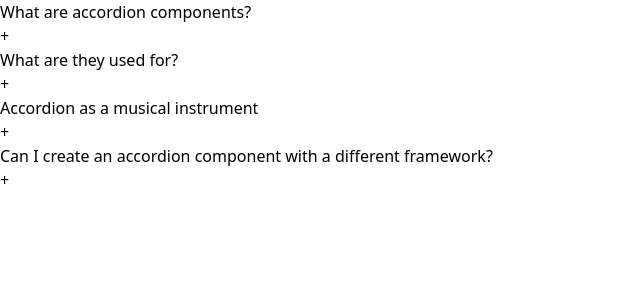
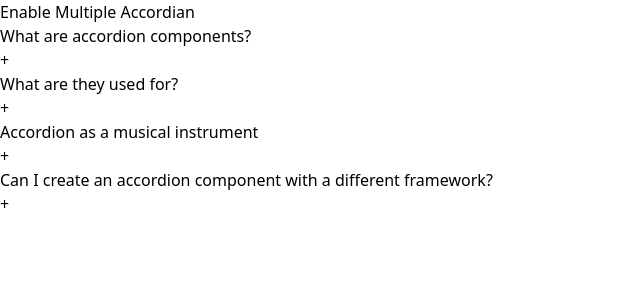
Before and after one commit to Faizan-khan28/practice-projects, a React (Vite) app: page / in a window 1280 px wide. Shown: the top 300 px of the page, without its empty margins (0-640 px from the left). Built offline with nearby package versions, Linux system fonts and the light colour scheme.

Commit message:
multiple Accordian

```diff
--- a/src/Components/accordian/Accordian.jsx
+++ b/src/Components/accordian/Accordian.jsx
@@ -5,15 +5,23 @@ import data from "./data";
 
 export default function Accordian() {
   const [selected, setSelected] = useState(null);
+  const [multiplesSelected , setmultiplesSelected] = useState(null);
 
   let singleSeleted = (getid) => {
     setSelected(getid === selected ? null : getid);
   };
 
+  let multipleSelected = (getmulid) => {
+      setmultiplesSelected(getmulid === multiplesSelected ? null : getmulid);
+  }
+
+  console.log(multiplesSelected);
+
   console.log(selected);
 
   return (
-    <div className="flex justify-center items-center mt-10">
+    <div className="flex justify-center flex-col items-center mt-10">
+      <button onClick={()=> multipleSelected(data.id)} className="mb-3 bg-black text-white p-2 font-semibold cursor-pointer">Enable Multiple Accordian</button>
       <div className="flex items-center justify-center flex-col">
         {data && data.length > 0 ? (
           data.map(dataitem => (
@@ -30,6 +38,11 @@ export default function Accordian() {
                   {dataitem.answer}
                 </div>
               ) : null}
+              {
+                multiplesSelected === data.id ? <div className="flex justify-center w-[700px] px-10 mb-2 text-sm">
+                {dataitem.answer}
+              </div>  : null
+              }
             </div>
           ))
         ) : (
```
